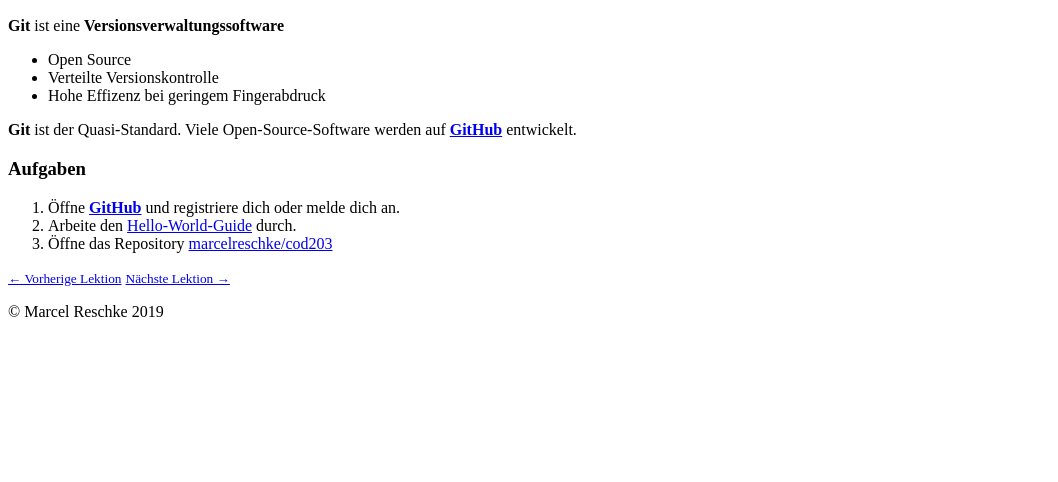
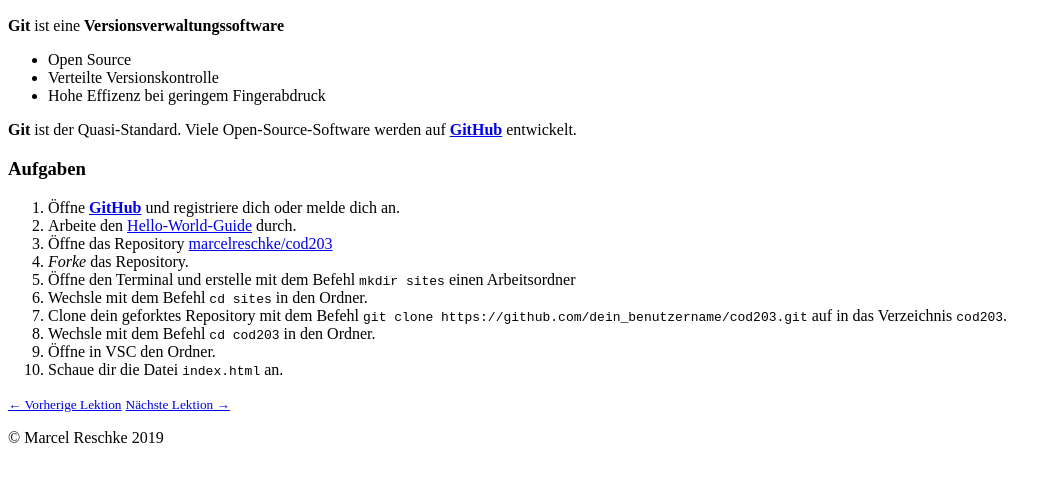
Before and after one commit to wesleyklose/cod203, a website: page lesson1.html in a window 1280 px wide. Shown: the part 96-578 px from the top of the page, without its empty margins (0-1058 px from the left). Drawn offline with Linux system fonts and the light colour scheme.

Commit message:
Add content to lesson 1

```diff
--- a/lesson1.html
+++ b/lesson1.html
@@ -15,6 +15,13 @@
             <li>Öffne <strong><a href="https://github.com" target="_blank">GitHub</a></strong> und registriere dich oder melde dich an.</li>
             <li>Arbeite den <a href="https://guides.github.com/activities/hello-world/" target="_blank">Hello-World-Guide</a> durch.</li>
             <li>Öffne das Repository <a href="https://github.com/marcelreschke/cod203" target="_blank">marcelreschke/cod203</a></li>
+        <li><em>Forke</em> das Repository.</li>
+        <li>Öffne den Terminal und erstelle mit dem Befehl <kbd>mkdir sites</kbd> einen Arbeitsordner</li>
+        <li>Wechsle mit dem Befehl <kbd>cd sites</kbd> in den Ordner.</li>
+        <li>Clone dein geforktes Repository mit dem Befehl <kbd>git clone https://github.com/dein_benutzername/cod203.git</kbd> auf in das Verzeichnis <code>cod203</code>.</li>
+        <li>Wechsle mit dem Befehl <kbd>cd cod203</kbd> in den Ordner.</li>
+        <li>Öffne in VSC den Ordner.</li>
+        <li>Schaue dir die Datei <code>index.html</code> an.</li>
 
         </ol>
 
```
